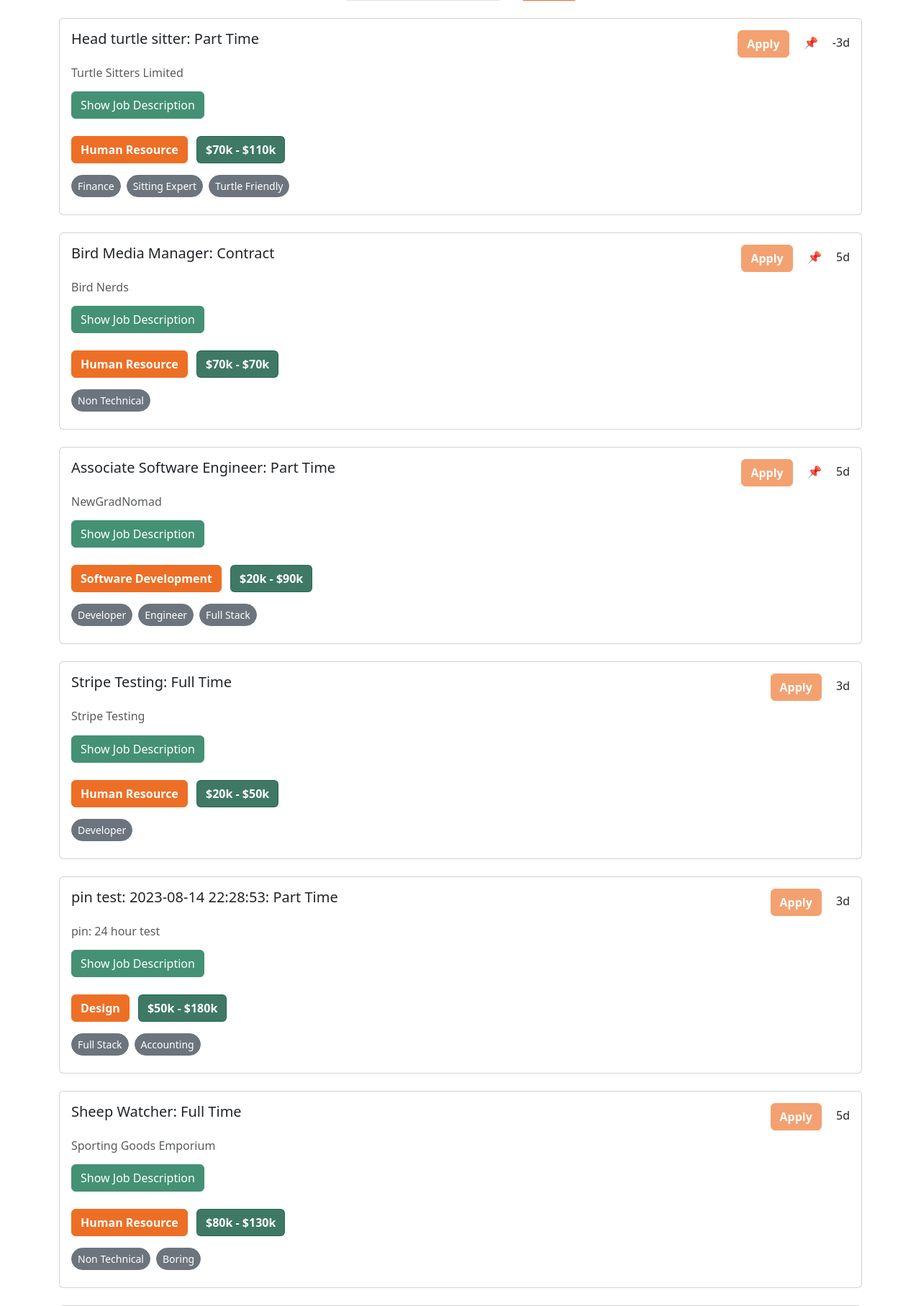
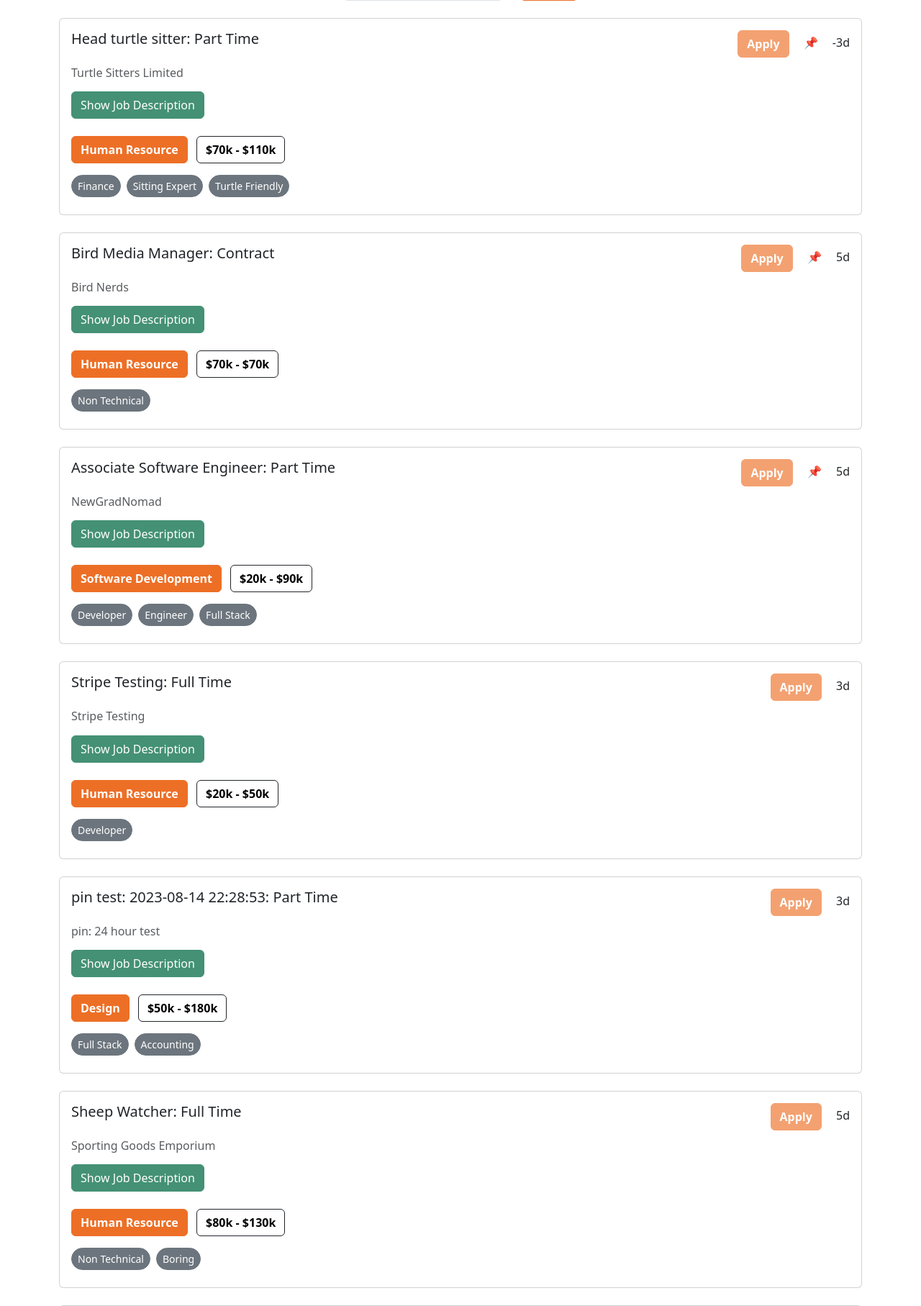
Before and after one commit to NewGradNomad/newgradnomad.com-HTML-PHP, a PHP site: page /home.php in a window 1280 px wide. Shown: the part 478-2293 px from the top of the page at 72% size. Run offline with PHP 8.4, Linux system fonts and the light colour scheme; data comes from the database, SQL or seed files in the repository; some libraries are stand-ins or nearby versions.

Commit message:
ui tweaks to job salary button

```diff
--- a/home.php
+++ b/home.php
@@ -169,9 +169,12 @@ $sortedListings = array_merge($pinListings, $noPinListings)
                 <a class="card-link ms-0 me-2"><button class="my-2 card-link orange-button btn btn-primary"><strong>
                       <?php echo $listing['primaryTag']; ?>
                     </strong></button></a>
-                <a class="card-link ms-0 me-2"><button class="my-2 card-link btn btn-primary salary-button"><strong>
+                <a class="card-link ms-0 me-2">
+                  <p class="my-2 card-link btn border border-dark bg-transparent salary-button" style="color:black">
+                    <strong>
                       <?php echo $listing['salaryRange']; ?>
-                    </strong></button></a>
+                    </strong></p>
+                </a>
               </div>
             </div>
             <div class="row">
```
